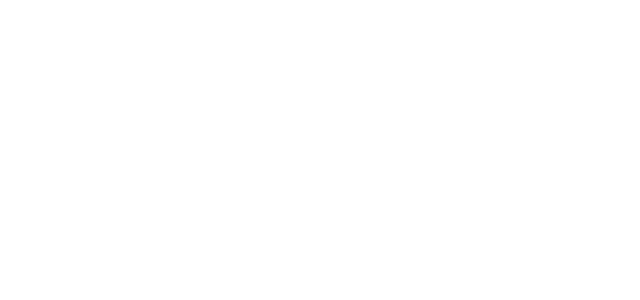
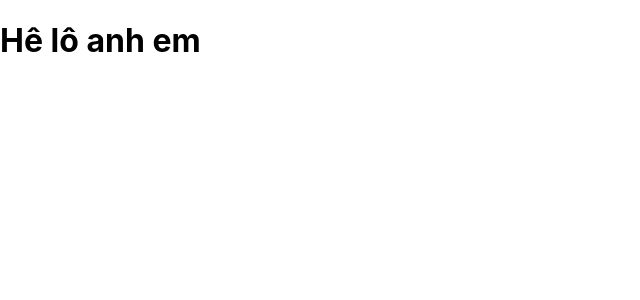
Before and after one commit to namanh2119/tiktok-clone, a React (Create React App) app: page / in a window 1280 px wide. Shown: the top 300 px of the page, without its empty margins (0-640 px from the left). Built offline with nearby package versions, Linux system fonts and the light colour scheme.

Commit message:
new file:   .babelrc 	new file:   config-overrides.js 	new file:   jsconfig.json 	modified:   package-lock.json 	modified:   package.json 	modified:   src/App.js

```diff
--- /dev/null
+++ b/config-overrides.js
@@ -0,0 +1,5 @@
+const { override, useBabelRc } = require("customize-cra");
+
+module.exports = override(
+    useBabelRc()
+);
--- a/src/App.js
+++ b/src/App.js
@@ -3,7 +3,7 @@ function App() {
 
   return (
     <div>
-
+      <h1>Hê lô anh em</h1>
     </div>
   )
 }
```
Also changed, not shown: jsconfig.json (added, +8 -0 lines), package.json (+9 -4 lines), .babelrc (added), 1 other file (tests, documents, lock files or other folders).
